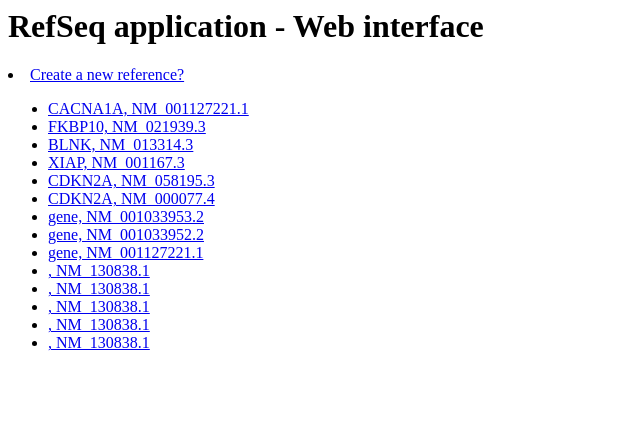
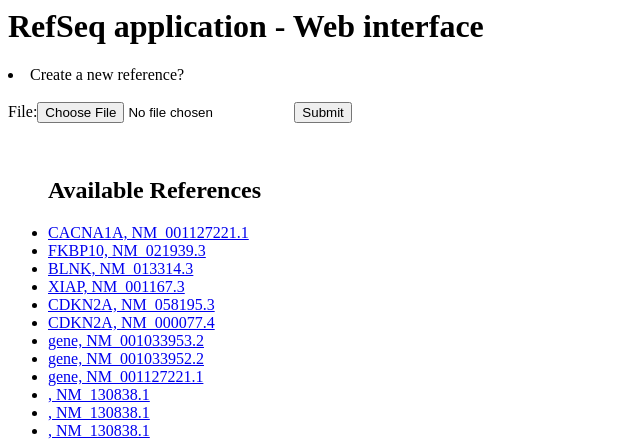
Before and after one commit to MattWellie/MADNESS, a Django app: page /web_interface/ in a window 1280 px wide. Shown: the top 441 px of the page, without its empty margins (0-640 px from the left). Run offline with Django 3.2, Linux system fonts and the light colour scheme; data comes from the database, SQL or seed files in the repository; both versions use the stored data as it was after the commit; parts of the project's set-up code (start-up, migrations or seed data) failed here and were passed over.

Commit message:
Everything on one page

```diff
--- a/ref_seq_django/web_interface/forms.py
+++ b/ref_seq_django/web_interface/forms.py
@@ -5,5 +5,4 @@ from django import forms
 
 
 class UploadForm(forms.Form):
-    title = forms.CharField(max_length=50)
     file = forms.FileField()
--- a/ref_seq_django/web_interface/templates/web_interface/app_homepage.html
+++ b/ref_seq_django/web_interface/templates/web_interface/app_homepage.html
@@ -2,9 +2,17 @@
 <h1>RefSeq application - Web interface</h1>
 
 
-<li><a href="/web_interface/upload">Create a new reference?</a></li>
+<li>Create a new reference?</li>
+<br>
+<form enctype="multipart/form-data"  action="/web_interface/upload/" method="post">
+    {% csrf_token %}
+    {{ form }}
+    <input type="submit" value="Submit"/>
+</form>
+<br>
 {% if document_list %}
     <ul>
+        <h2>Available References</h2>
     {% for document in document_list %}
         <li><a href="/web_interface/download/{{document.id}}">{{ document.gene }}, {{document.transcript }}</a></li>
     {% endfor %}
--- a/ref_seq_django/web_interface/urls.py
+++ b/ref_seq_django/web_interface/urls.py
@@ -3,7 +3,7 @@ from .views import index, upload_file, download
 
 appname = 'web_interface'
 urlpatterns = [
-    url(r'^$', index, name='index'),
+    url(r'^$', upload_file, name='index'),
     url(r'^upload/$', upload_file, name='upload'),
     url(r'^download/(?P<document_id>[0-9]+)$', download, name='download'),
 
--- a/ref_seq_django/web_interface/views.py
+++ b/ref_seq_django/web_interface/views.py
@@ -104,7 +104,10 @@ def upload_file(request):
             return render(request, 'web_interface/app_homepage.html', {'document_list':document_list})
     else:
         form = UploadForm()
-    return render(request, 'web_interface/upload.html', {'form':form})
+
+    document_list = created_documents.objects.order_by('-created_on')
+    return render(request, 'web_interface/app_homepage.html', {'form':form,
+                                                               'document_list':document_list})
 
 
 def handle_uploaded_file(input_file):
```
Also changed, not shown: ref_seq_django/db.sqlite3.
